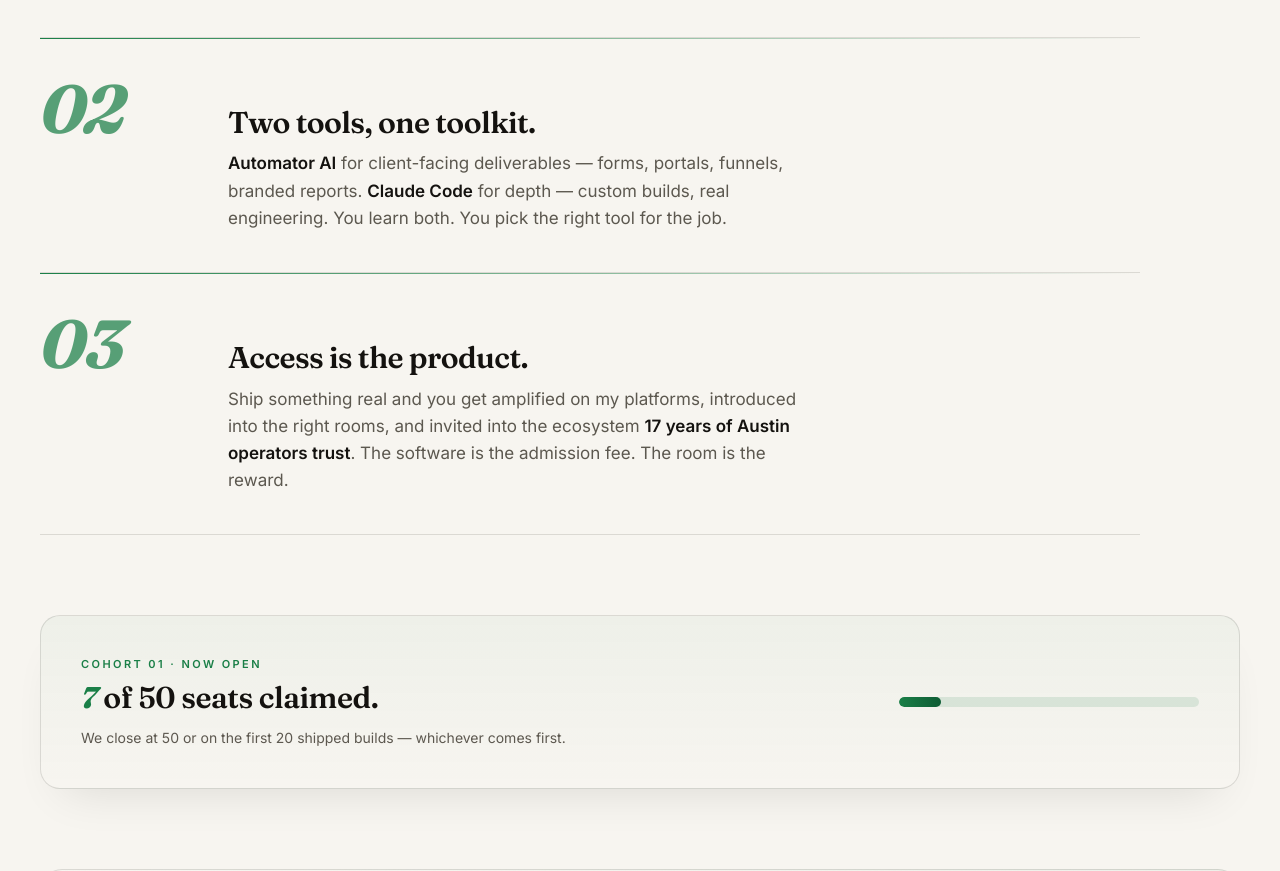
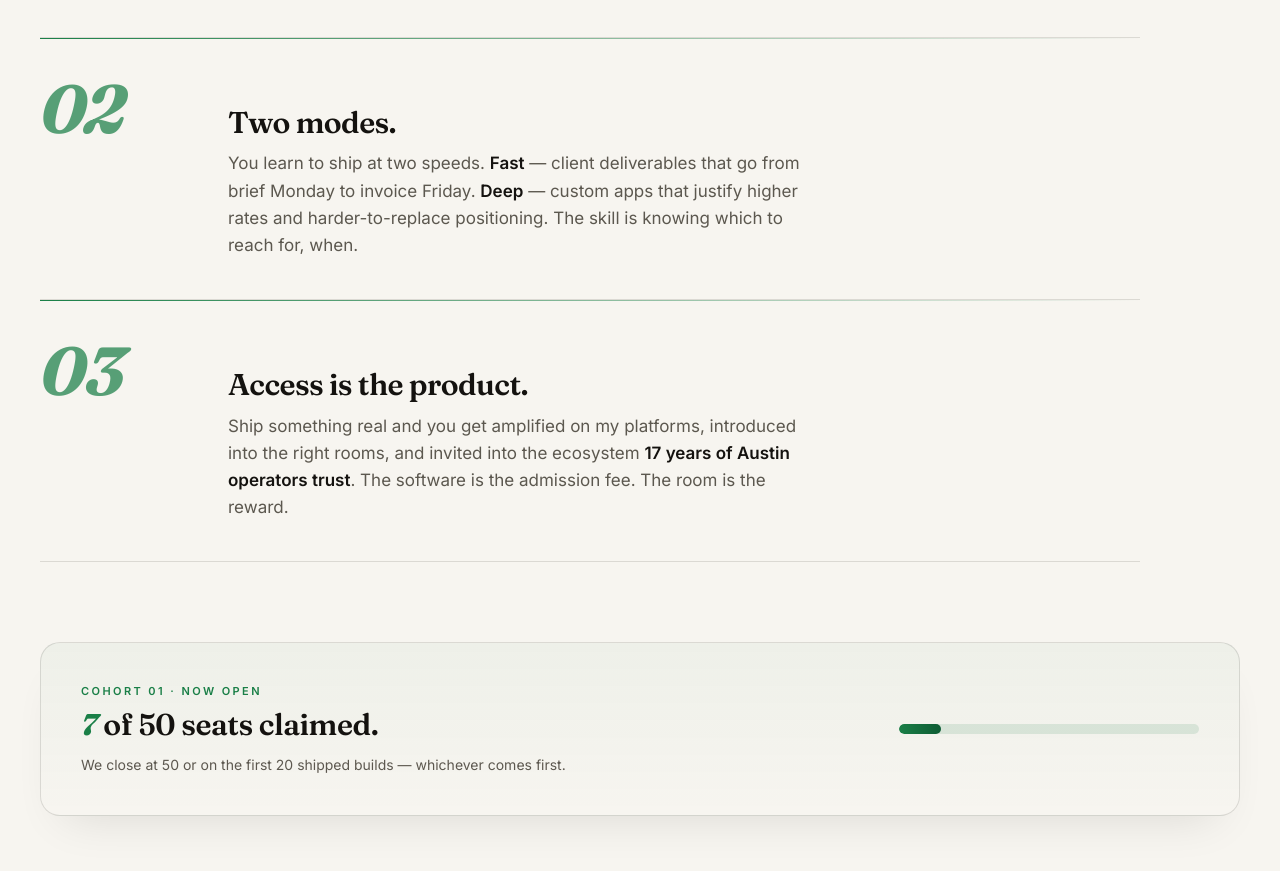
Before and after one commit to davidgee69/vibe-profits, a plain HTML site: page index.html in a window 1280 px wide. Shown: the part 3609-4480 px from the top of the page. Drawn offline with Linux system fonts and the light colour scheme.

Commit message:
philosophy 02: benefits over features (Two modes - Fast / Deep)

```diff
--- a/index.html
+++ b/index.html
@@ -239,8 +239,8 @@
       <div class="philosophy-row">
         <span class="philosophy-num">02</span>
         <div class="philosophy-text">
-          <h3>Two tools, one toolkit.</h3>
-          <p><strong>Automator AI</strong> for client-facing deliverables — forms, portals, funnels, branded reports. <strong>Claude Code</strong> for depth — custom builds, real engineering. You learn both. You pick the right tool for the job.</p>
+          <h3>Two modes.</h3>
+          <p>You learn to ship at two speeds. <strong>Fast</strong> — client deliverables that go from brief Monday to invoice Friday. <strong>Deep</strong> — custom apps that justify higher rates and harder-to-replace positioning. The skill is knowing which to reach for, when.</p>
         </div>
       </div>
 
```
